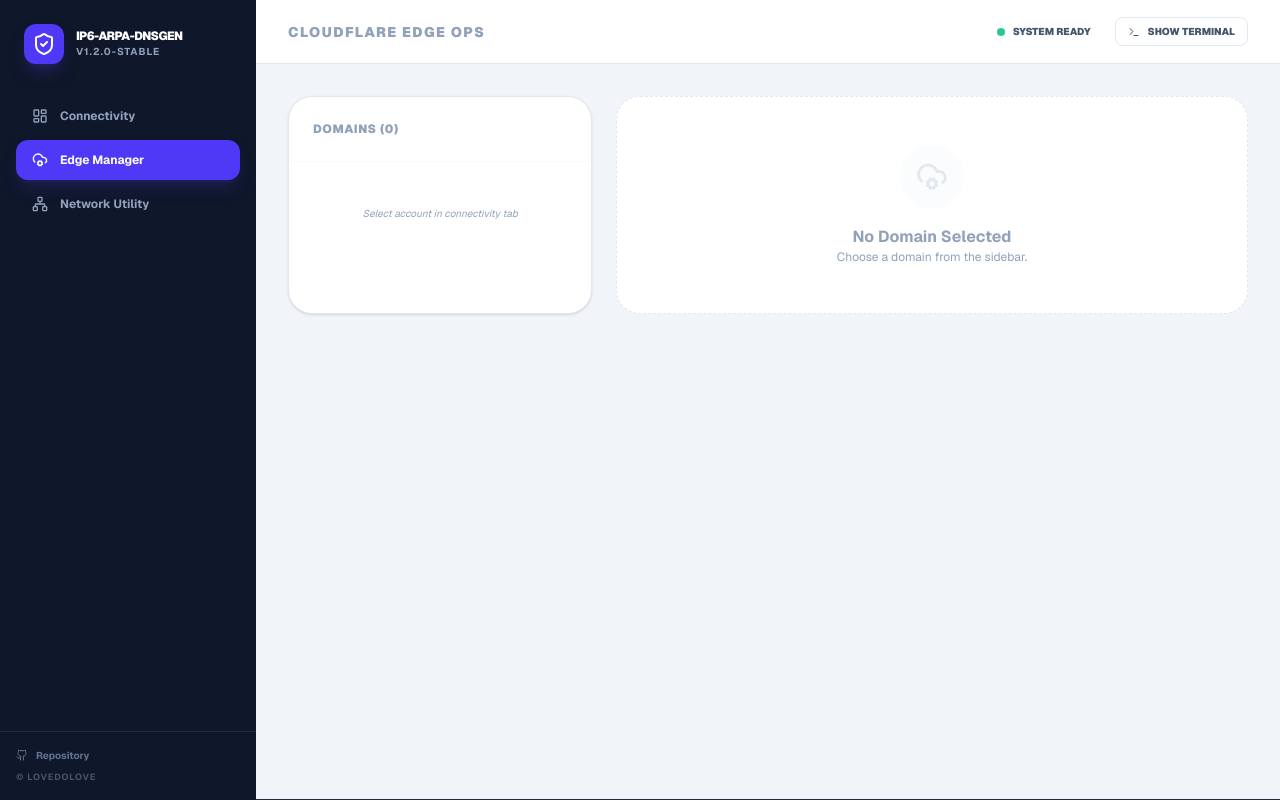
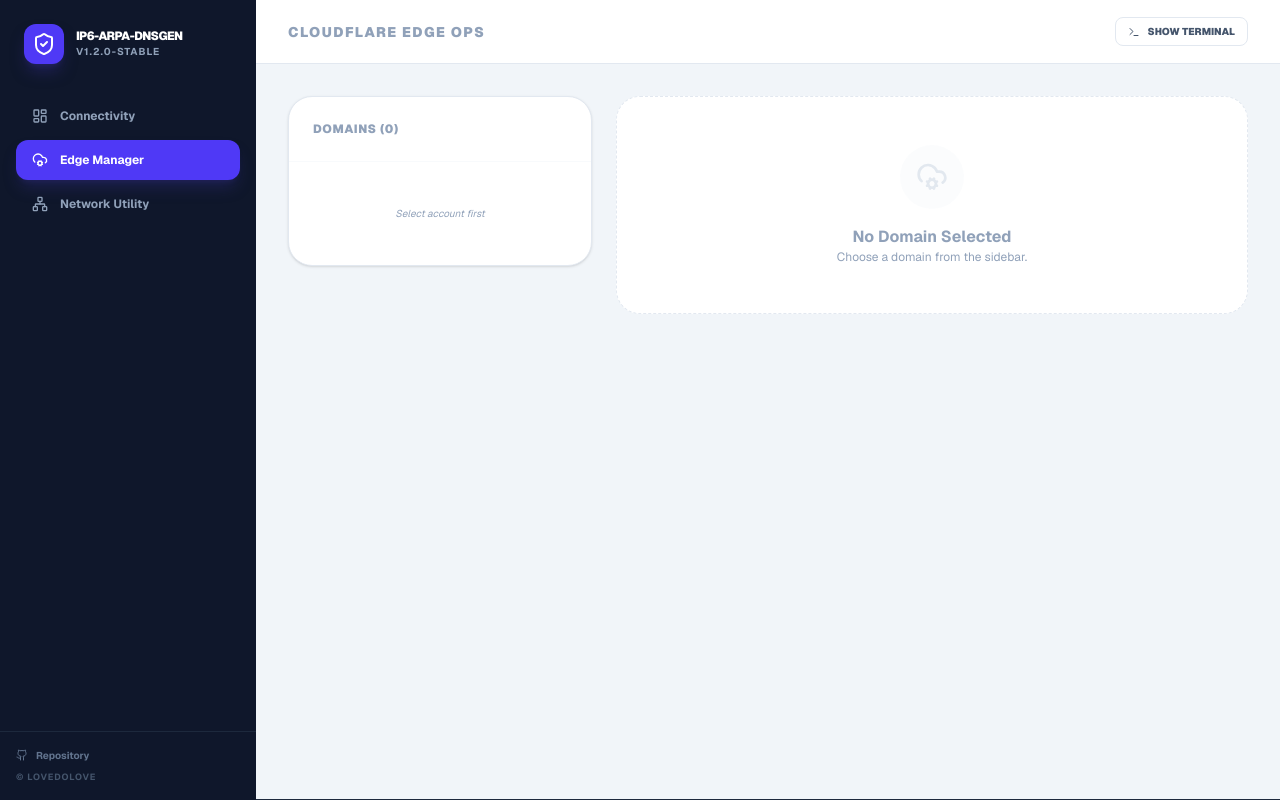
Before and after one commit to LoveDoLove/cloudflare-edge-commander, a Next.js app: page / in a window 1280 px wide. Both pictures are taken after a click on the button "Edge Manager". Built offline with nearby package versions, Linux system fonts and the light colour scheme.

Commit message:
Update page.tsx

```diff
--- a/src/app/page.tsx
+++ b/src/app/page.tsx
@@ -32,8 +32,6 @@
   LayoutDashboard,
   Network,
   CloudCog,
-  ChevronDown,
-  ChevronUp,
   X,
   Shield
 } from 'lucide-react';
@@ -108,7 +106,6 @@
   const [addDomainLoading, setAddDomainLoading] = useState(false);
   const [dnsLoading, setDnsLoading] = useState(false);
 
-  // Action Loading States
   const [caLoading, setCaLoading] = useState(false);
   const [sslLoading, setSslLoading] = useState(false);
 
@@ -327,9 +324,9 @@
   };
 
   return (
-    <div className="flex h-screen bg-[#F1F5F9] text-slate-900 font-sans overflow-hidden">
+    <div className="flex h-screen font-sans overflow-hidden bg-[#F1F5F9] text-slate-900">
 
-      {/* Sidebar Navigation */}
+      {/* Sidebar Navigation - Professional Dark Slate */}
       <aside className="w-64 bg-slate-900 flex flex-col shrink-0">
         <div className="p-6">
           <div className="flex items-center gap-3">
@@ -377,16 +374,12 @@
       {/* Main Content Area */}
       <main className="flex-1 flex flex-col min-w-0 overflow-hidden relative">
 
-        {/* Top Header Bar */}
+        {/* Top Header Bar - Clean Light */}
         <header className="h-16 bg-white border-b border-slate-200 flex items-center justify-between px-8 shrink-0">
           <h2 className="text-sm font-black uppercase tracking-widest text-slate-400">
             {activeTab === 'auth' ? 'Connectivity & Access' : activeTab === 'edge' ? 'Cloudflare Edge Ops' : 'IPv6 Utilities'}
           </h2>
-          <div className="flex items-center gap-6">
-            <div className="flex items-center gap-2">
-              <span className="size-2 rounded-full bg-emerald-500 animate-pulse"></span>
-              <span className="text-[10px] font-black text-slate-600 uppercase">System Ready</span>
-            </div>
+          <div className="flex items-center gap-4">
             <button
               onClick={() => setIsConsoleOpen(!isConsoleOpen)}
               className={`flex items-center gap-2 px-3 py-1.5 rounded-lg border text-[10px] font-black uppercase transition-all ${isConsoleOpen ? 'bg-slate-900 text-white border-slate-900' : 'bg-white text-slate-600 border-slate-200 hover:border-slate-300'}`}
@@ -396,11 +389,11 @@
           </div>
         </header>
 
-        {/* Tab Content */}
+        {/* Workspace Content */}
         <div className="flex-1 overflow-y-auto p-8 custom-scrollbar">
           <div className="max-w-5xl mx-auto space-y-6">
 
-            {/* View 1: Auth & Accounts */}
+            {/* Tab: Connectivity */}
             {activeTab === 'auth' && (
               <div className="grid grid-cols-1 md:grid-cols-2 gap-6 animate-in fade-in slide-in-from-bottom-4 duration-300">
                 <div className="bg-white border border-slate-200 rounded-3xl shadow-sm p-8 space-y-6">
@@ -440,8 +433,8 @@
                     ) : (
                       accounts.map(acc => (
                         <button key={acc.id} onClick={() => handleSelectAccount(acc.id, acc.name)} className={`w-full p-4 text-left flex items-center justify-between hover:bg-slate-50 transition-all ${selectedAccountId === acc.id ? 'bg-indigo-50/50 ring-1 ring-inset ring-indigo-100' : ''}`}>
-                          <div><p className="text-xs font-bold text-slate-800">{acc.name}</p><p className="text-[9px] text-slate-400 font-mono truncate max-w-[150px]">{acc.id}</p></div>
-                          {selectedAccountId === acc.id && <CheckCircle2 className="size-4 text-indigo-500" />}
+                          <div className="min-w-0"><p className="text-xs font-bold text-slate-800 truncate">{acc.name}</p><p className="text-[9px] text-slate-400 font-mono truncate max-w-[150px]">{acc.id}</p></div>
+                          {selectedAccountId === acc.id && <CheckCircle2 className="size-4 text-indigo-500 shrink-0" />}
                         </button>
                       ))
                     )}
@@ -450,24 +443,24 @@
               </div>
             )}
 
-            {/* View 2: Edge Manager (Zones & Records) */}
+            {/* Tab: Edge Manager */}
             {activeTab === 'edge' && (
               <div className="space-y-6 animate-in fade-in slide-in-from-bottom-4 duration-300">
                 <div className="grid grid-cols-1 lg:grid-cols-3 gap-6">
-                  {/* Zone Selection Column */}
-                  <div className="lg:col-span-1 bg-white border border-slate-200 rounded-3xl shadow-sm flex flex-col">
+                  {/* Zone List Card */}
+                  <div className="lg:col-span-1 bg-white border border-slate-200 rounded-3xl shadow-sm flex flex-col h-fit">
                     <div className="p-6 border-b border-slate-50">
                       <h3 className="text-xs font-black uppercase text-slate-400 tracking-wider">Domains ({zones.length})</h3>
                     </div>
-                    <div className="flex-1 p-3 flex flex-col gap-2">
+                    <div className="p-3 flex flex-col gap-2">
                        {selectedAccountId && (
                           <div className="flex gap-2 mb-2 p-1">
                             <input type="text" placeholder="Add domain..." value={newDomainName} onChange={(e) => setNewDomainName(e.target.value)} className="input input-xs bg-slate-50 border-slate-200 flex-1 rounded-lg text-[10px] font-bold" />
                             <button onClick={handleAddDomain} disabled={addDomainLoading} className="btn btn-xs btn-primary rounded-lg">{addDomainLoading ? <Loader2 className="size-3 animate-spin" /> : <PlusCircle className="size-3" />}</button>
                           </div>
                        )}
-                       <div className="max-h-[400px] overflow-y-auto space-y-1">
-                          {!selectedAccountId ? <div className="p-8 text-center text-[10px] text-slate-400 italic">Select account in connectivity tab</div> : zones.map(z => (
+                       <div className="max-h-[400px] overflow-y-auto space-y-1 custom-scrollbar">
+                          {!selectedAccountId ? <div className="p-8 text-center text-[10px] text-slate-400 italic">Select account first</div> : zones.map(z => (
                             <button key={z.id} onClick={() => handleSelectZone(z.id, z.name)} className={`w-full text-left px-4 py-3 rounded-xl flex items-center justify-between group transition-all ${zoneId === z.id ? 'bg-indigo-600 text-white shadow-md' : 'hover:bg-slate-50 text-slate-700'}`}>
                                 <span className="text-[11px] font-bold truncate max-w-[120px]">{z.name}</span>
                                 <ChevronRight className={`size-3 transition-transform ${zoneId === z.id ? 'translate-x-0' : 'translate-x-[-4px] opacity-0 group-hover:opacity-100'}`} />
@@ -477,11 +470,11 @@
                     </div>
                   </div>
 
-                  {/* Right Features Column */}
+                  {/* DNS & Security Column */}
                   <div className="lg:col-span-2 space-y-6">
                     {zoneId ? (
                       <>
-                        {/* 1. DNS Management Section */}
+                        {/* DNS Management Section */}
                         <div className="bg-white border border-slate-200 rounded-3xl shadow-sm p-6 space-y-4">
                           <div className="flex items-center justify-between">
                              <h3 className="text-[10px] font-black uppercase text-slate-400 tracking-wider flex items-center gap-2"><Globe className="size-3" /> DNS Records</h3>
@@ -496,12 +489,12 @@
                           <div className="max-h-48 overflow-y-auto border border-slate-100 rounded-2xl relative min-h-[120px]">
                              {dnsLoading ? (
                                <div className="absolute inset-0 bg-white/60 backdrop-blur-[1px] flex flex-col items-center justify-center z-10 gap-2"><span className="loading loading-spinner loading-md text-indigo-600"></span><p className="text-[9px] font-black uppercase text-slate-400 tracking-[0.2em] animate-pulse">Syncing DNS...</p></div>
-                             ) : dnsRecords.length === 0 ? ( <div className="p-12 text-center text-[10px] text-slate-400 italic">No records found</div> ) : (
+                             ) : (
                                <table className="table table-xs w-full">
                                   <thead><tr><th>TYPE</th><th>NAME</th><th>CONTENT</th><th className="text-right">DEL</th></tr></thead>
                                   <tbody>
                                     {dnsRecords.map(r => (
-                                      <tr key={r.id} className="hover:bg-slate-50"><td className="font-black text-indigo-600">{r.type}</td><td className="font-bold text-slate-700">{r.name}</td><td className="text-[9px] font-mono opacity-50 truncate max-w-[120px]">{r.content}</td><td className="text-right"><button onClick={() => handleDeleteDnsRecord(r.id, r.name)} className="text-rose-500 hover:scale-110 transition-transform"><Trash2 className="size-3" /></button></td></tr>
+                                      <tr key={r.id} className="hover:bg-slate-50 border-b border-slate-50 last:border-0"><td className="font-black text-indigo-600">{r.type}</td><td className="font-bold">{r.name}</td><td className="text-[9px] font-mono opacity-50 truncate max-w-[120px]">{r.content}</td><td className="text-right"><button onClick={() => handleDeleteDnsRecord(r.id, r.name)} className="text-rose-500 hover:scale-110 transition-transform"><Trash2 className="size-3" /></button></td></tr>
                                     ))}
                                   </tbody>
                                </table>
@@ -509,11 +502,11 @@
                           </div>
                         </div>
 
-                        {/* 2. Separate Provisioning Blocks */}
+                        {/* Separate Provisioning Blocks - Static Dark Style for "Action" contrast */}
                         <div className="grid grid-cols-1 md:grid-cols-2 gap-6">
                            {/* CA Provider Management */}
                            <div className="bg-slate-900 rounded-3xl p-6 shadow-xl space-y-4 relative overflow-hidden flex flex-col min-h-[220px]">
-                              <div className="flex items-center gap-3 relative z-10">
+                              <div className="flex items-center gap-3">
                                 <div className="size-9 bg-indigo-500/10 text-indigo-400 rounded-xl flex items-center justify-center border border-indigo-500/20"><Award className="size-4" /></div>
                                 <h3 className="font-bold text-white text-sm">CA Provider</h3>
                               </div>
@@ -536,7 +529,7 @@
 
                            {/* SSL Encryption Management */}
                            <div className="bg-slate-900 rounded-3xl p-6 shadow-xl space-y-4 relative overflow-hidden flex flex-col min-h-[220px]">
-                              <div className="flex items-center gap-3 relative z-10">
+                              <div className="flex items-center gap-3">
                                 <div className="size-9 bg-indigo-500/10 text-indigo-400 rounded-xl flex items-center justify-center border border-indigo-500/20"><Shield className="size-4" /></div>
                                 <h3 className="font-bold text-white text-sm">SSL Encryption</h3>
                               </div>
@@ -566,7 +559,7 @@
               </div>
             )}
 
-            {/* View 3: Network Utility */}
+            {/* Tab: Network Utility */}
             {activeTab === 'utils' && (
               <div className="max-w-3xl mx-auto space-y-6 animate-in fade-in slide-in-from-bottom-4 duration-300">
                 <div className="bg-white border border-slate-200 rounded-3xl shadow-sm p-10 space-y-8 text-center relative overflow-hidden">
@@ -580,7 +573,7 @@
           </div>
         </div>
 
-        {/* Floating Console Drawer */}
+        {/* Floating Console Drawer - Always Dark */}
         <div className={`absolute bottom-0 left-0 right-0 bg-[#0F172A] border-t border-slate-800 transition-all duration-500 ease-in-out z-50 overflow-hidden shadow-[0_-20px_50px_-12px_rgba(0,0,0,0.5)] ${isConsoleOpen ? 'h-[300px]' : 'h-0'}`}>
           <div className="h-full flex flex-col"><div className="bg-slate-800/50 px-8 py-3 flex items-center justify-between border-b border-slate-700/50"><div className="flex items-center gap-3"><div className="flex gap-1.5"><div className="size-2.5 rounded-full bg-slate-600"></div><div className="size-2.5 rounded-full bg-slate-600"></div><div className="size-2.5 rounded-full bg-slate-600"></div></div><span className="text-[10px] font-black text-slate-400 uppercase tracking-widest ml-2 flex items-center gap-2"><Terminal className="size-3.5" /> Output Monitor</span></div><button onClick={() => setIsConsoleOpen(false)} className="text-slate-500 hover:text-white"><X className="size-4" /></button></div><div className="flex-1 p-6 overflow-y-auto font-mono text-[11px] leading-relaxed space-y-2 custom-scrollbar">{logs.map((log, i) => (<div key={i} className="flex gap-6 group border-b border-white/[0.03] pb-1.5"><span className="text-slate-600 shrink-0 tabular-nums">[{log.time}]</span><span className={`shrink-0 font-black ${log.type === 'success' ? 'text-emerald-500' : log.type === 'error' ? 'text-rose-500' : 'text-indigo-400'}`}>{log.type.toUpperCase()}</span><span className={log.type === 'success' ? 'text-emerald-50' : log.type === 'error' ? 'text-rose-50' : 'text-slate-300'}>{log.msg}</span></div>))}<div ref={logEndRef} /></div></div>
         </div>
```
